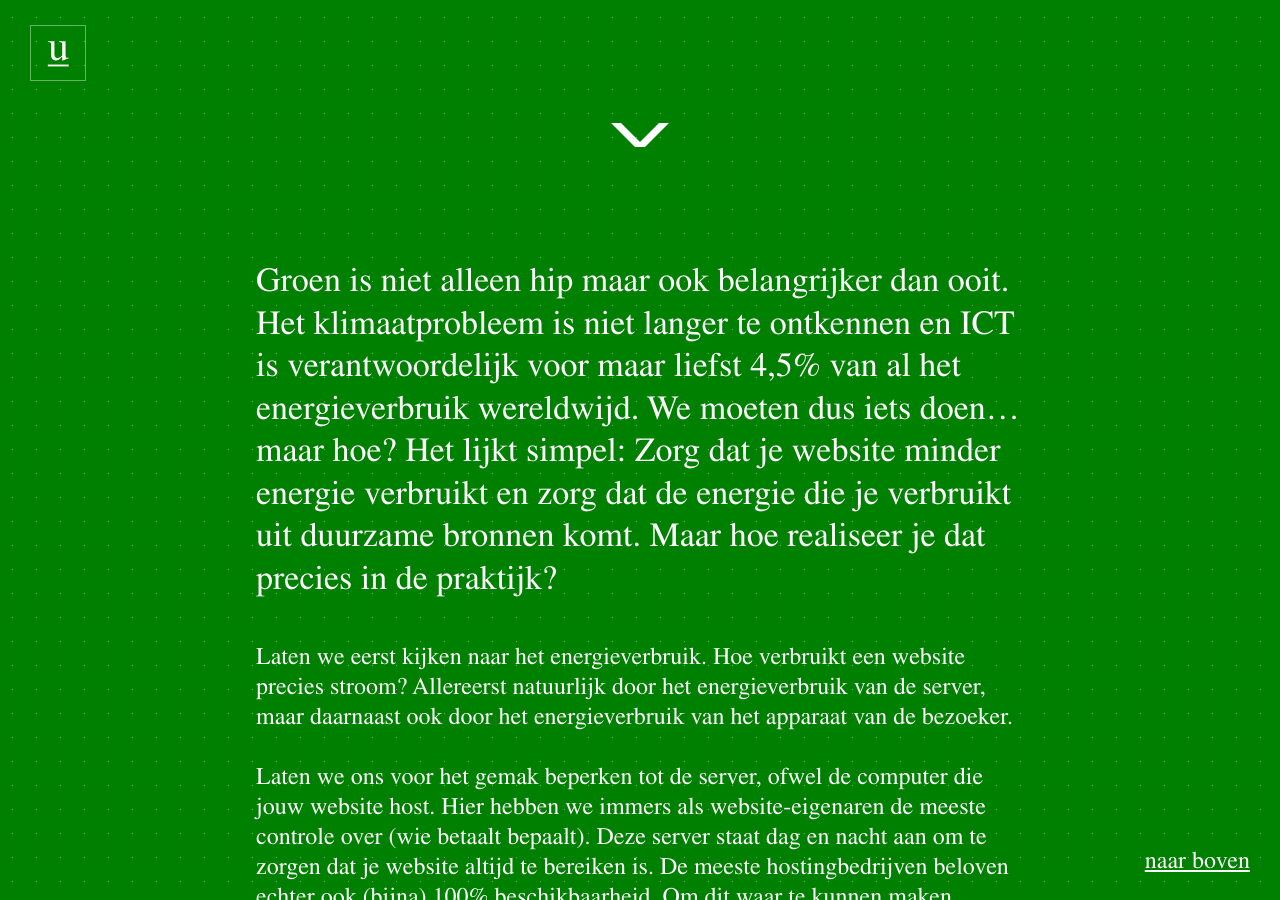
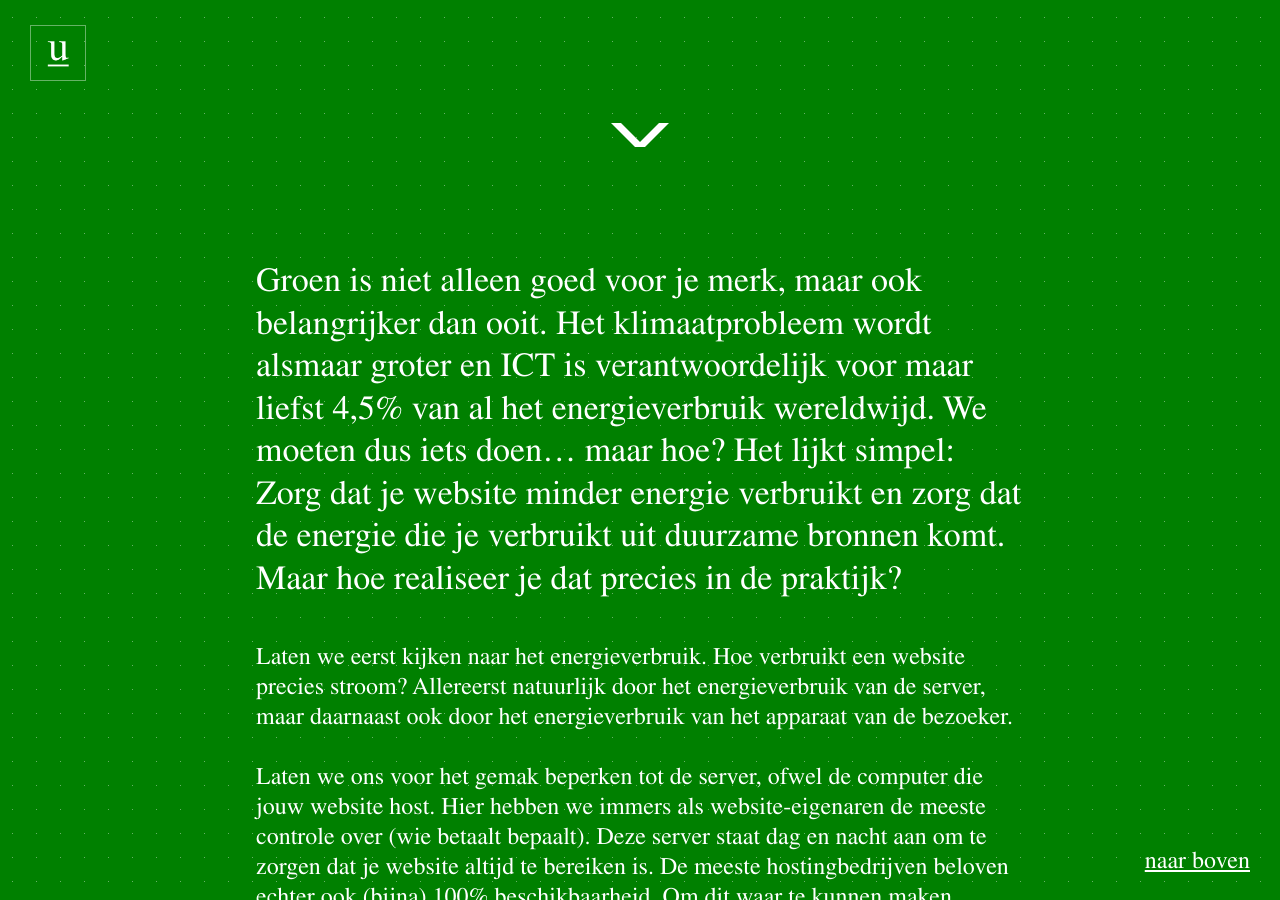
Before and after one commit to jhvanderschee/usecuewebsitenl, a Jekyll site: the page built from _posts/2019-08-21-een-groene-website.md, in a window 1280 px wide and 900 px high, scrolled down 642 px. Built offline with Jekyll 4.4.1, drawn with Linux system fonts in a browser that asks for light colours.

Commit message:
Update 2019-08-21-een-groene-website.md

```diff
--- a/_posts/2019-08-21-een-groene-website.md
+++ b/_posts/2019-08-21-een-groene-website.md
@@ -3,7 +3,7 @@ title: Een groene website
 color: green
 ---
 
-Groen is niet alleen hip maar ook belangrijker dan ooit. Het klimaatprobleem is niet langer te ontkennen en ICT is verantwoordelijk voor maar liefst 4,5% van al het energieverbruik wereldwijd. We moeten dus iets doen... maar hoe? Het lijkt simpel: Zorg dat je website minder energie verbruikt en zorg dat de energie die je verbruikt uit duurzame bronnen komt. Maar hoe realiseer je dat precies in de praktijk?
+Groen is niet alleen goed voor je merk, maar ook belangrijker dan ooit. Het klimaatprobleem wordt alsmaar groter en ICT is verantwoordelijk voor maar liefst 4,5% van al het energieverbruik wereldwijd. We moeten dus iets doen... maar hoe? Het lijkt simpel: Zorg dat je website minder energie verbruikt en zorg dat de energie die je verbruikt uit duurzame bronnen komt. Maar hoe realiseer je dat precies in de praktijk?
 
 Laten we eerst kijken naar het energieverbruik. Hoe verbruikt een website precies stroom? Allereerst natuurlijk door het energieverbruik van de server, maar daarnaast ook door het energieverbruik van het apparaat van de bezoeker.
 
```
